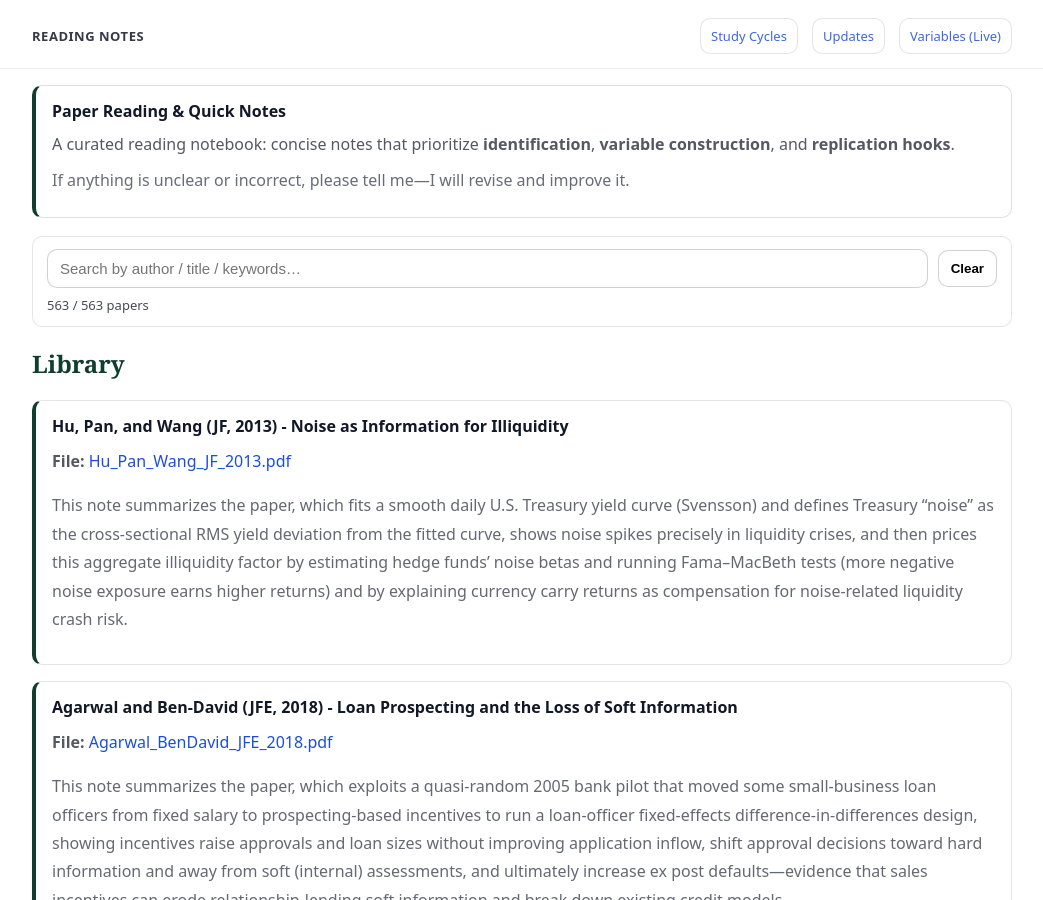
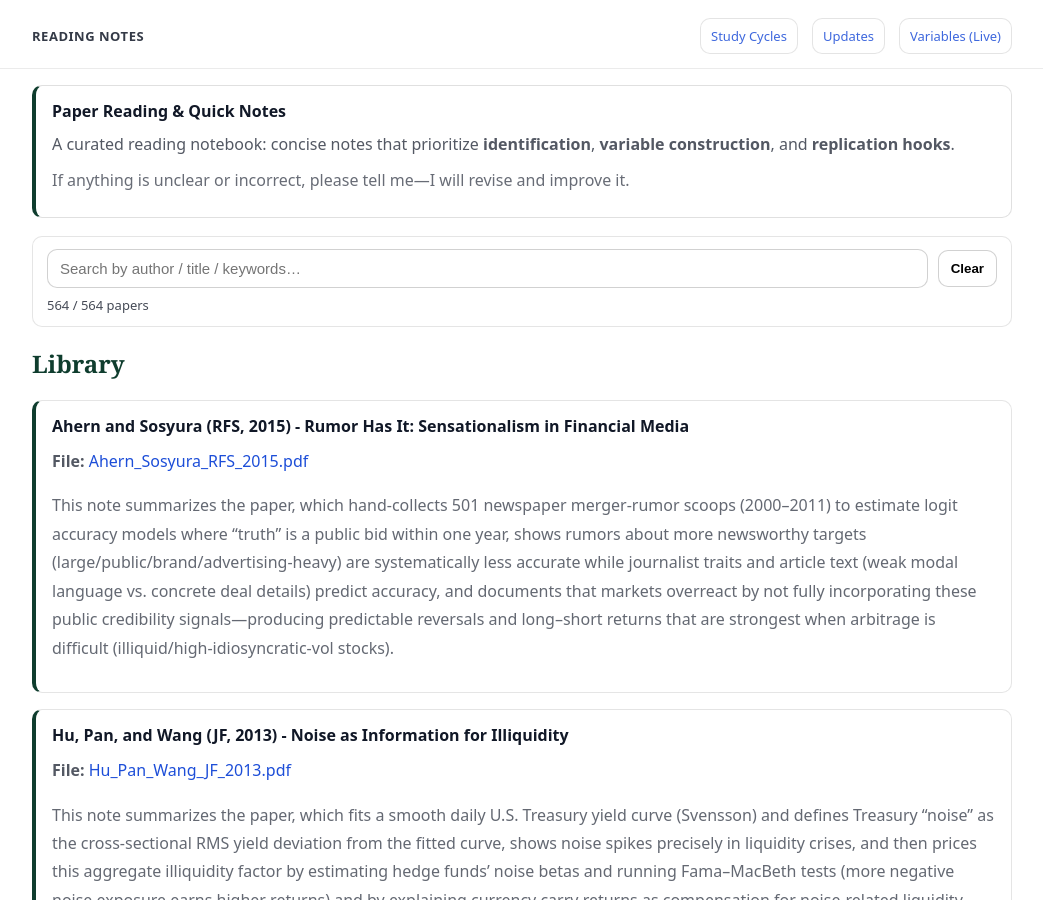
Before and after one commit to yaxinzn/study-archive, a Jekyll site: the page built from reading/index.md, in a window 1280 px wide and 900 px high. Shown: the whole window, without its empty margins (118-1161 px from the left). Built offline with Jekyll 4.4.1, drawn with Linux system fonts in a browser that asks for light colours.

Commit message:
Reading: add/update Ahern_Sosyura_RFS_2015.pdf

```diff
--- a/_data/reading.yml
+++ b/_data/reading.yml
@@ -1,3 +1,7 @@
+- title: "Ahern and Sosyura (RFS, 2015) - Rumor Has It: Sensationalism in Financial Media"
+  file: "Ahern_Sosyura_RFS_2015.pdf"
+  desc: "This note summarizes the paper, which hand-collects 501 newspaper merger-rumor scoops (2000–2011) to estimate logit accuracy models where “truth” is a public bid within one year, shows rumors about more newsworthy targets (large/public/brand/advertising-heavy) are systematically less accurate while journalist traits and article text (weak modal language vs. concrete deal details) predict accuracy, and documents that markets overreact by not fully incorporating these public credibility signals—producing predictable reversals and long–short returns that are strongest when arbitrage is difficult (illiquid/high-idiosyncratic-vol stocks)."
+
 - title: "Hu, Pan, and Wang (JF, 2013) - Noise as Information for Illiquidity"
   file: "Hu_Pan_Wang_JF_2013.pdf"
   desc: "This note summarizes the paper, which fits a smooth daily U.S. Treasury yield curve (Svensson) and defines Treasury “noise” as the cross-sectional RMS yield deviation from the fitted curve, shows noise spikes precisely in liquidity crises, and then prices this aggregate illiquidity factor by estimating hedge funds’ noise betas and running Fama–MacBeth tests (more negative noise exposure earns higher returns) and by explaining currency carry returns as compensation for noise-related liquidity crash risk."
```
Also changed, not shown: 1 other file.
